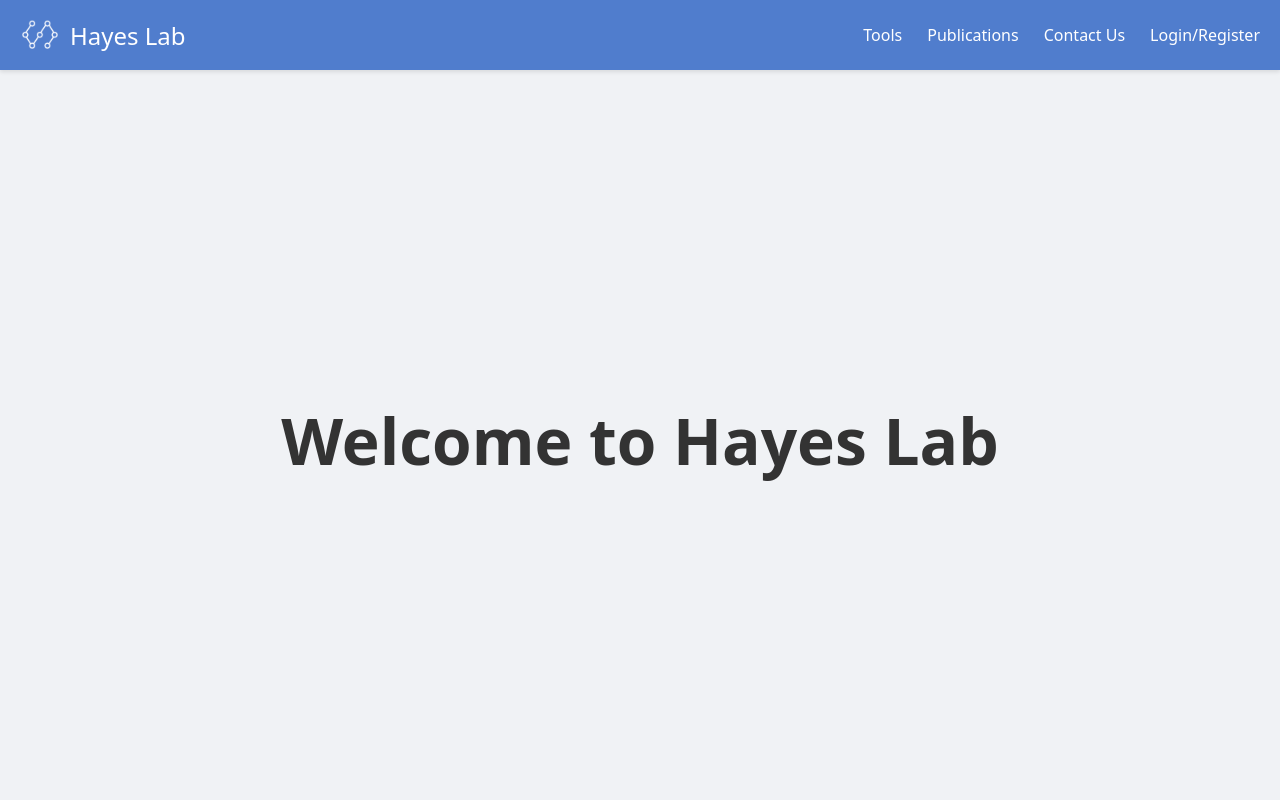
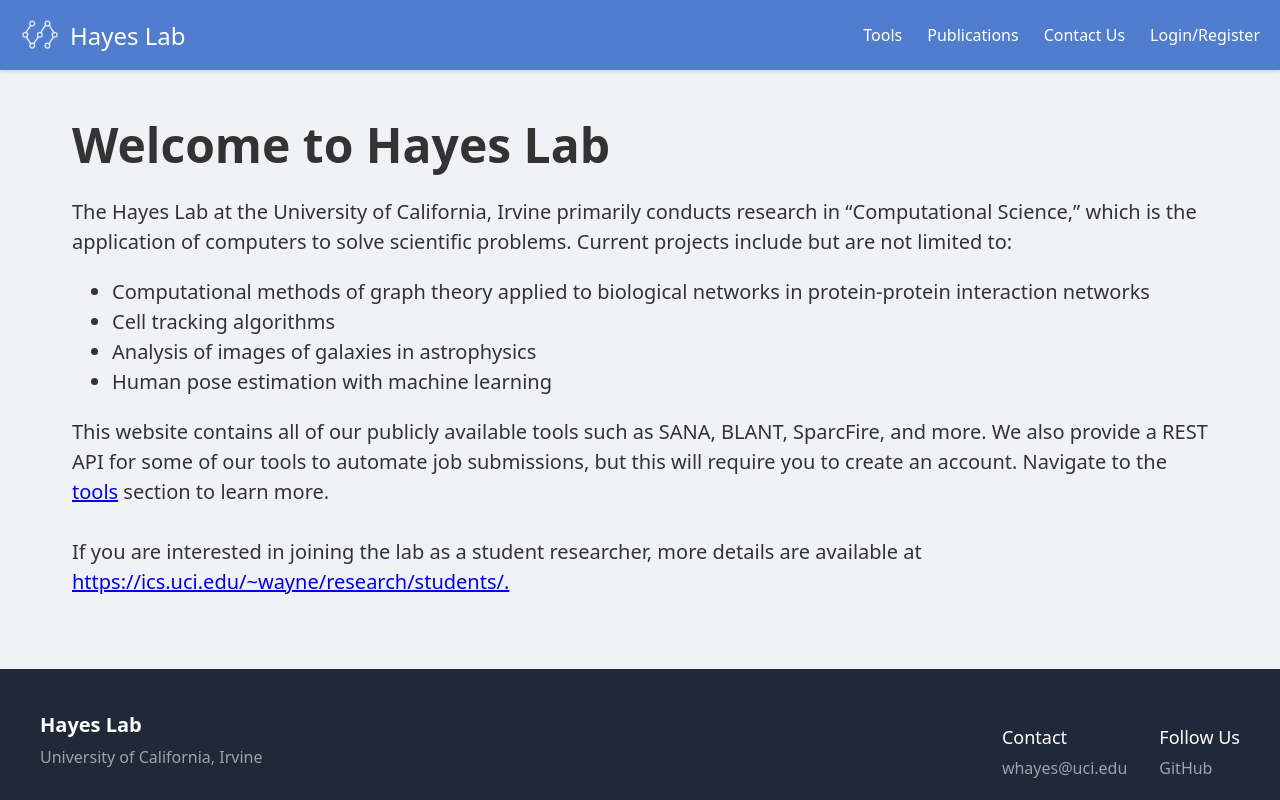
Before and after one commit to shayanhalder/hayeslab-home-page, a React (Vite) app: page / in a window 1280 px wide. Shown: the top 800 px of the page. Built offline with nearby package versions, Linux system fonts and the light colour scheme.

Commit message:
add landing page basic info

```diff
--- a/src/App.css
+++ b/src/App.css
@@ -1,25 +1,26 @@
 /* src/App.css */
 
-body {
+html, body {
   margin: 0;
+  height: 100%;
   /* Use the sophisticated font stack you provided */
   font-family: ui-sans-serif, system-ui, sans-serif, "Apple Color Emoji", "Segoe UI Emoji", "Segoe UI Symbol", "Noto Color Emoji";
   background-color: #f0f2f5;
   color: #333;
+  overscroll-behavior: none; /*stops rubber-band overscroll */
 }
 
 .App {
   display: flex;
   flex-direction: column;
   min-height: 100vh;
+  overflow: hidden;
 }
 
 main {
   flex-grow: 1;
   padding: 20px;
-  /* Original padding */
   padding-top: 80px;
-  /* Adjust this value based on your header's actual height */
   max-width: 1200px;
   margin: 0 auto;
 }
@@ -95,6 +96,11 @@ main {
   /* justify-content: flex-end; */
 }
 
+.footer-social a {
+  color: #9DA3AF;
+  text-decoration: none;
+}
+
 .header-nav .nav-link {
   color: white;
   text-decoration: none;
@@ -112,19 +118,29 @@ main {
 /* New: Landing Page Styles */
 .landing-page {
   display: flex;
-  justify-content: center;
-  align-items: center;
-  min-height: calc(100vh - 80px);
+  flex-direction: column;
+  /* justify-content: center; */
+  padding: 2em 2em;
+  overscroll-behavior: none; /* stops rubber-band overscroll */
+  /* align-items: center; */
+  /* min-height: calc(100vh - 80px); */
+  height: fit-content;
   /* Adjust height based on header height */
-  text-align: center;
+  /* text-align: center; */
+
 }
 
 .landing-page h1 {
-  font-size: 4em;
+  font-size: 3em;
   color: #333;
   margin: 0;
+  /* text-align: left !important; */
 }
 
+.landing-page p {
+  font-size: 20px;
+  line-height: 1.5;
+}
 
 /* Tools Page Specific Styles (from previous response, ensure these are present) */
 .tools-page {
--- a/src/components/Footer.tsx
+++ b/src/components/Footer.tsx
@@ -17,14 +17,11 @@ const Footer = () => {
             </div>
             <div className="footer-social">
               <h4>Follow Us</h4>
-              <div className="social-links">
-                <a href="https://twitter.com/hayeslab" target="_blank" rel="noopener noreferrer">
-                  Twitter
-                </a>
-                <a href="https://github.com/hayeslab" target="_blank" rel="noopener noreferrer">
+              {/* <div className="social-links"> */}
+                <a href="https://github.com/waynebhayes" target="_blank">
                   GitHub
                 </a>
-              </div>
+              {/* </div> */}
             </div>
           </div>
         </div>
--- a/src/components/LandingPage.tsx
+++ b/src/components/LandingPage.tsx
@@ -7,6 +7,26 @@ const LandingPage: React.FC = () => {
   return (
     <div className="landing-page">
       <h1>Welcome to Hayes Lab</h1>
+      <p>
+        The Hayes Lab at the University of California, Irvine primarily conducts research in “Computational Science,” which is the application of computers to solve scientific problems. Current projects include but are not limited to:
+        <ul>
+          <li>
+            Computational methods of graph theory applied to biological networks in protein-protein interaction networks
+          </li>
+          <li>
+            Cell tracking algorithms
+          </li>
+          <li>
+            Analysis of images of galaxies in astrophysics
+          </li>
+          <li>
+            Human pose estimation with machine learning
+          </li>
+        </ul>
+
+        This website contains all of our publicly available tools such as SANA, BLANT, SparcFire, and more. We also provide a REST API for some of our tools to automate job submissions, but this will require you to create an account. Navigate to the <a href="/tools">tools</a> section to learn more.
+        <br /><br />
+        If you are interested in joining the lab as a student researcher, more details are available at <a href="https://ics.uci.edu/~wayne/research/students/" target="_blank">https://ics.uci.edu/~wayne/research/students/.</a> </p>
     </div>
   );
 };
```
